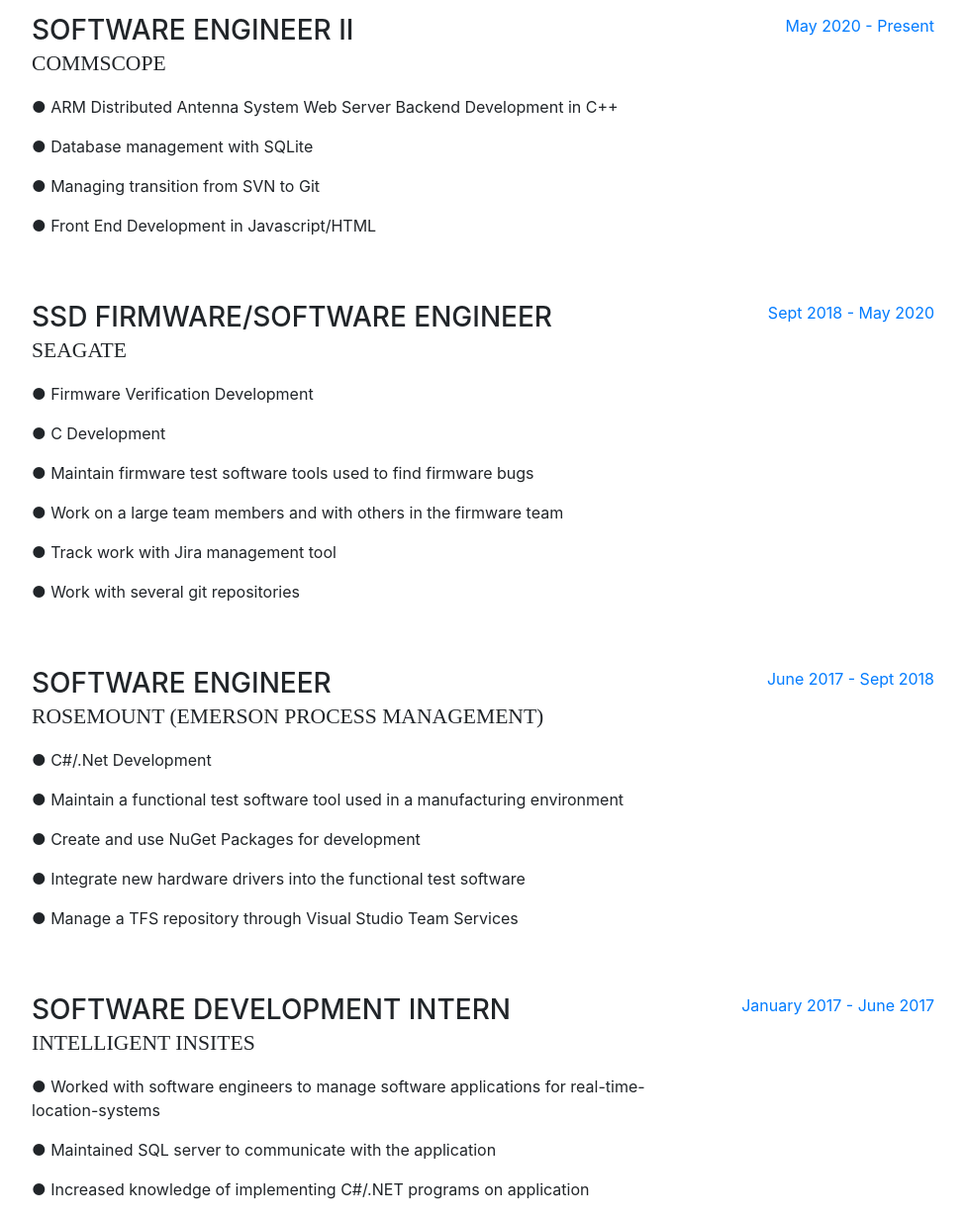
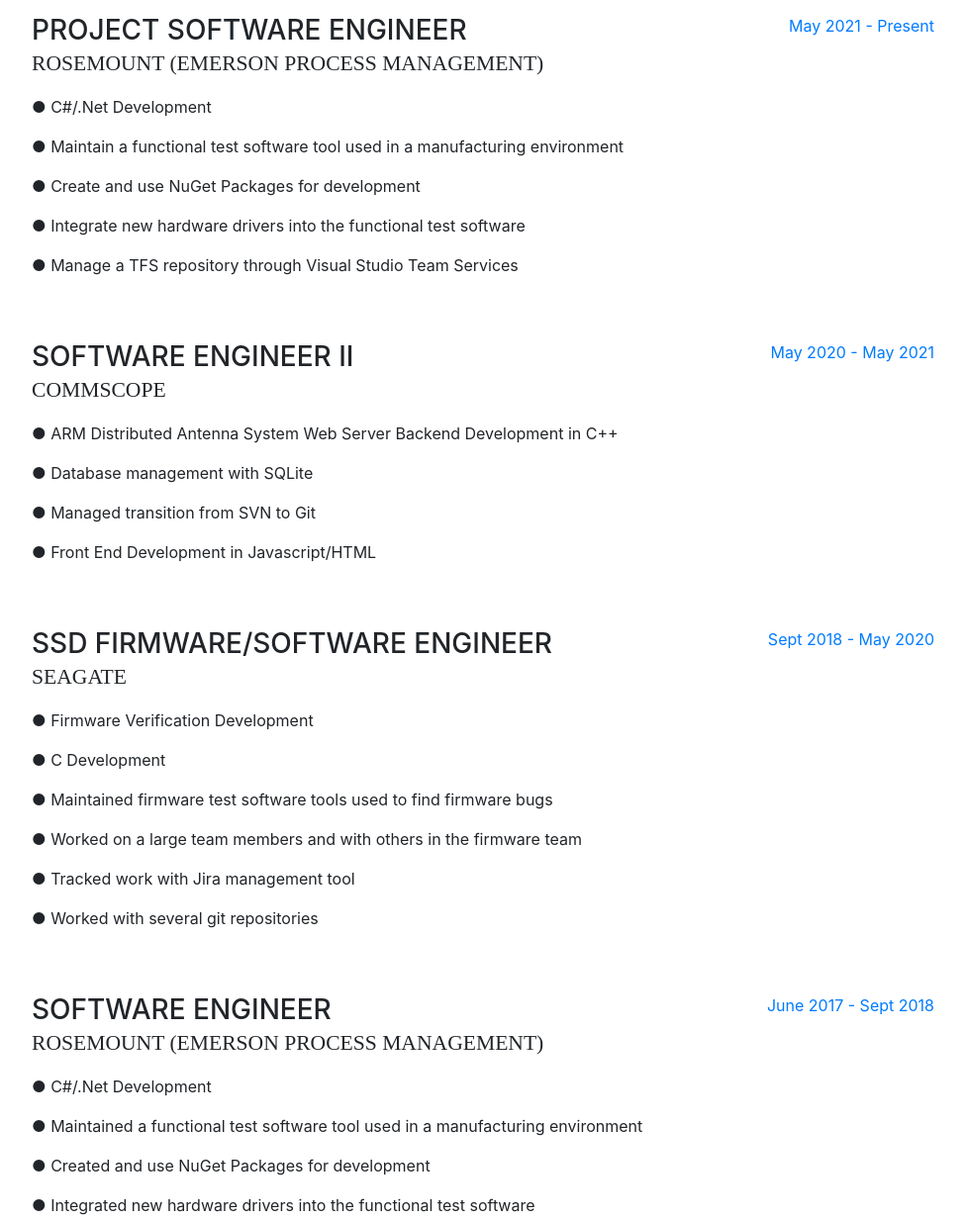
Before and after one commit to matthewruhland/matthewruhland.github.io, a website with bundled scripts: page index.html in a window 1280 px wide. Shown: the part 920-2153 px from the top of the page at 99% size, without its empty margins (288-1263 px from the left). Built offline with nearby package versions, Linux system fonts and the light colour scheme; a web font is replaced by a local one.

Commit message:
update index.html for latest workplace and grammar

```diff
--- a/index.html
+++ b/index.html
@@ -97,15 +97,30 @@
 
                 <div class="resume-item d-flex flex-column flex-md-row mb-5">
                     <div class="resume-content mr-auto">
+                        <h3 class="mb-0">Project Software Engineer</h3>
+                        <div class="subheading mb-3">Rosemount (Emerson Process Management)</div>
+                        <p>● C#/.Net Development </p>
+                        <p>● Maintain a functional test software tool used in a manufacturing environment</p>
+                        <p>● Create and use NuGet Packages for development</p>
+                        <p>● Integrate new hardware drivers into the functional test software</p>
+                        <p>● Manage a TFS repository through Visual Studio Team Services</p>
+                    </div>
+                    <div class="resume-date text-md-right">
+                        <span class="text-primary">May 2021 - Present</span>
+                    </div>
+                </div>
+
+                <div class="resume-item d-flex flex-column flex-md-row mb-5">
+                    <div class="resume-content mr-auto">
                         <h3 class="mb-0">Software Engineer II</h3>
                         <div class="subheading mb-3">CommScope</div>
                         <p>● ARM Distributed Antenna System Web Server Backend Development in C++</p>
                         <p>● Database management with SQLite</p>
-                        <p>● Managing transition from SVN to Git </p>
+                        <p>● Managed transition from SVN to Git </p>
                         <p>● Front End Development in Javascript/HTML</p>
                     </div>
                     <div class="resume-date text-md-right">
-                        <span class="text-primary">May 2020 - Present</span>
+                        <span class="text-primary">May 2020 - May 2021</span>
                     </div>
                 </div>
 
@@ -115,10 +130,10 @@
                         <div class="subheading mb-3">Seagate</div>
                         <p>● Firmware Verification Development </p>
                         <p>● C Development </p>
-                        <p>● Maintain firmware test software tools used to find firmware bugs </p>
-                        <p>● Work on a large team members and with others in the firmware team </p>
-                        <p>● Track work with Jira management tool</p>
-                        <p>● Work with several git repositories</p>
+                        <p>● Maintained firmware test software tools used to find firmware bugs </p>
+                        <p>● Worked on a large team members and with others in the firmware team </p>
+                        <p>● Tracked work with Jira management tool</p>
+                        <p>● Worked with several git repositories</p>
                     </div>
                     <div class="resume-date text-md-right">
                         <span class="text-primary">Sept 2018 - May 2020</span>
@@ -130,10 +145,10 @@
                         <h3 class="mb-0">Software Engineer</h3>
                         <div class="subheading mb-3">Rosemount (Emerson Process Management)</div>
                         <p>● C#/.Net Development </p>
-                        <p>● Maintain a functional test software tool used in a manufacturing environment</p>
-                        <p>● Create and use NuGet Packages for development</p>
-                        <p>● Integrate new hardware drivers into the functional test software</p>
-                        <p>● Manage a TFS repository through Visual Studio Team Services</p>
+                        <p>● Maintained a functional test software tool used in a manufacturing environment</p>
+                        <p>● Created and use NuGet Packages for development</p>
+                        <p>● Integrated new hardware drivers into the functional test software</p>
+                        <p>● Managed a TFS repository through Visual Studio Team Services</p>
                     </div>
                     <div class="resume-date text-md-right">
                         <span class="text-primary">June 2017 - Sept 2018</span>
```
